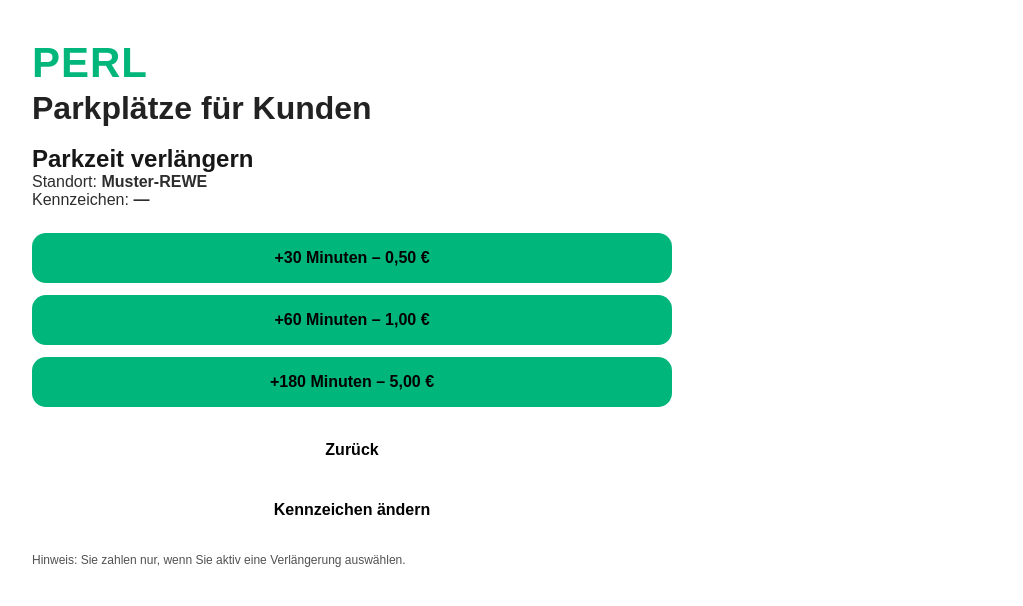
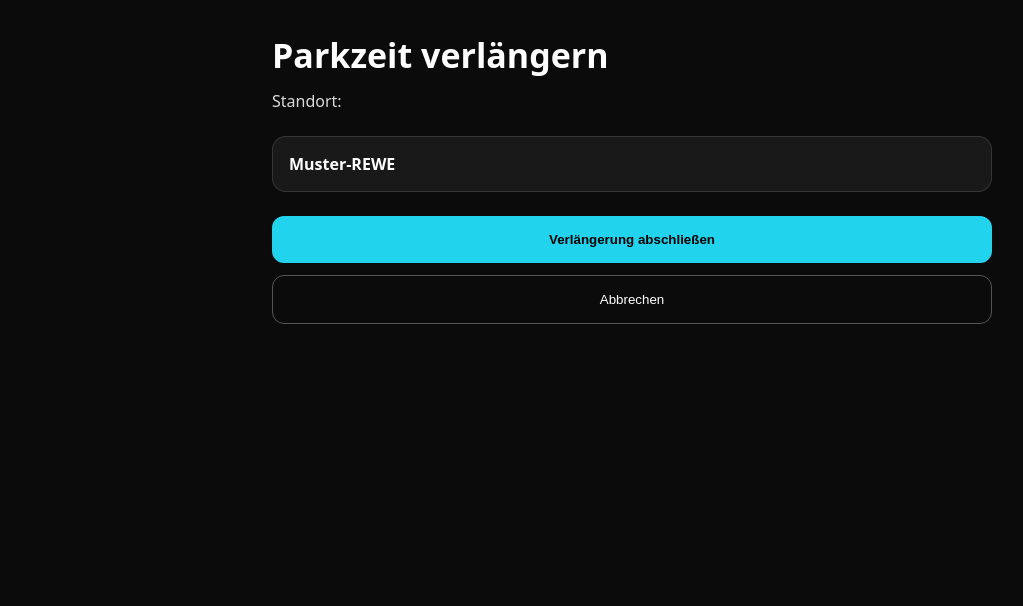
Before and after one commit to spezi500ml/perl-web, a Next.js app: page /extend in a window 1280 px wide. Shown: the top 606 px of the page, without its empty margins (8-1031 px from the left). Built offline with nearby package versions, Linux system fonts and the light colour scheme.

Commit message:
fix: wrap extend page in suspense for vercel build

```diff
--- a/app/extend/page.tsx
+++ b/app/extend/page.tsx
@@ -1,136 +1,90 @@
-"use client";
-export const dynamic = "force-dynamic";
-import { useEffect, useMemo, useState } from "react";
-import { useSearchParams, useRouter } from "next/navigation";
+'use client';
 
-const GREEN = "#00B67A";
+export const dynamic = 'force-dynamic';
 
-export default function ExtendPage() {
-  const sp = useSearchParams();
+import { Suspense, useMemo } from 'react';
+import { useSearchParams, useRouter } from 'next/navigation';
+
+function ExtendInner() {
+  const searchParams = useSearchParams();
   const router = useRouter();
 
-  const site = sp.get("site") || "Muster-REWE";
-
-  const [plate, setPlate] = useState<string | null>(null);
-  const [isE, setIsE] = useState(false);
-  const [isH, setIsH] = useState(false);
-
-  useEffect(() => {
-    setPlate(localStorage.getItem("perl_plate"));
-    setIsE(localStorage.getItem("perl_plate_e") === "1");
-    setIsH(localStorage.getItem("perl_plate_h") === "1");
-  }, []);
-
-  const plateLabel = useMemo(() => {
-    if (!plate) return "—";
-    return plate + (isE ? " E" : isH ? " H" : "");
-  }, [plate, isE, isH]);
-
-  function goStripe(which: "30" | "60" | "180") {
-    if (!plate) {
-      router.push(`/?site=${encodeURIComponent(site)}`);
-      return;
-    }
-
-    // für Success-Seite merken, wie viel verlängert wurde
-    localStorage.setItem("perl_pending_minutes", which);
-
-    const link =
-      which === "30"
-        ? process.env.NEXT_PUBLIC_STRIPE_LINK_30
-        : which === "60"
-        ? process.env.NEXT_PUBLIC_STRIPE_LINK_60
-        : process.env.NEXT_PUBLIC_STRIPE_LINK_180;
-
-    if (!link) {
-      alert("Stripe-Link fehlt.");
-      return;
-    }
-
-    window.location.href = link;
-  }
+  const site = useMemo(
+    () => searchParams.get('site') || 'Muster-REWE',
+    [searchParams]
+  );
 
   return (
-    <main style={{ padding: 40, maxWidth: 720 }}>
-      <div style={{ marginBottom: 18 }}>
+    <main
+      style={{
+        minHeight: '100vh',
+        padding: 32,
+        background: '#0b0b0b',
+        color: '#fff',
+        fontFamily:
+          'system-ui, -apple-system, Segoe UI, Roboto, Arial',
+      }}
+    >
+      <div style={{ maxWidth: 720, margin: '0 auto' }}>
+        <h1 style={{ fontSize: 34, marginBottom: 12 }}>
+          Parkzeit verlängern
+        </h1>
+
+        <p style={{ opacity: 0.85, marginBottom: 24 }}>
+          Standort:
+        </p>
+
         <div
           style={{
-            fontSize: 42,
-            fontWeight: 900,
-            letterSpacing: 1,
-            color: GREEN,
-            lineHeight: 1.1,
+            padding: 16,
+            borderRadius: 14,
+            background: 'rgba(255,255,255,0.06)',
+            border: '1px solid rgba(255,255,255,0.12)',
+            marginBottom: 24,
           }}
         >
-          PERL
+          <strong>{site}</strong>
         </div>
-        <div
+
+        <div style={{ display: 'grid', gap: 12 }}>
+          <button
+            onClick={() => router.push(`/success?site=${encodeURIComponent(site)}`)}
             style={{
-            fontSize: 32,
-            fontWeight: 900,
-            opacity: 0.95,
-            marginTop: 4,
+              padding: 16,
+              borderRadius: 12,
+              border: 'none',
+              fontWeight: 700,
+              cursor: 'pointer',
+              background: '#22d3ee',
+              color: '#000',
             }}
           >
-          Parkplätze für Kunden
-        </div>
-      </div>
-
-      <h2>Parkzeit verlängern</h2>
-
-      <p style={{ opacity: 0.9 }}>
-        Standort: <b>{site}</b>
-        <br />
-        Kennzeichen: <b>{plateLabel}</b>
-      </p>
-
-      <div style={{ display: "grid", gap: 12, marginTop: 24 }}>
-        <button style={btn(GREEN)} onClick={() => goStripe("30")}>
-          +30 Minuten – 0,50 €
-        </button>
-        <button style={btn(GREEN)} onClick={() => goStripe("60")}>
-          +60 Minuten – 1,00 €
-        </button>
-        <button style={btn(GREEN)} onClick={() => goStripe("180")}>
-          +180 Minuten – 5,00 €
-        </button>
-      </div>
-
-      <div style={{ display: "grid", gap: 10, marginTop: 18 }}>
-        <button
-          onClick={() => router.push(`/?site=${encodeURIComponent(site)}`)}
-          style={btn()}
-        >
-          Zurück
+            Verlängerung abschließen
           </button>
 
           <button
-          onClick={() => {
-            localStorage.removeItem("perl_plate");
-            localStorage.removeItem("perl_plate_e");
-            localStorage.removeItem("perl_plate_h");
-            router.push(`/?site=${encodeURIComponent(site)}`);
+            onClick={() => router.push(`/cancel?site=${encodeURIComponent(site)}`)}
+            style={{
+              padding: 16,
+              borderRadius: 12,
+              border: '1px solid rgba(255,255,255,0.3)',
+              background: 'transparent',
+              color: '#fff',
+              cursor: 'pointer',
             }}
-          style={btn()}
           >
-          Kennzeichen ändern
+            Abbrechen
           </button>
         </div>
-
-      <div style={{ marginTop: 18, fontSize: 12, opacity: 0.75 }}>
-        Hinweis: Sie zahlen nur, wenn Sie aktiv eine Verlängerung auswählen.
       </div>
     </main>
   );
 }
 
-const btn = (bg?: string): React.CSSProperties => ({
-  padding: 16,
-  width: "100%",
-  fontSize: 16,
-  fontWeight: 900,
-  borderRadius: 14,
-  background: bg ?? "rgba(255,255,255,0.15)",
-  border: "none",
-  cursor: "pointer",
-});
+export default function ExtendPage() {
+  return (
+    <Suspense fallback={<div style={{ padding: 32 }}>Lade…</div>}>
+      <ExtendInner />
+    </Suspense>
+  );
+}
```
Lines whose indentation alone changed are shown as unchanged.
